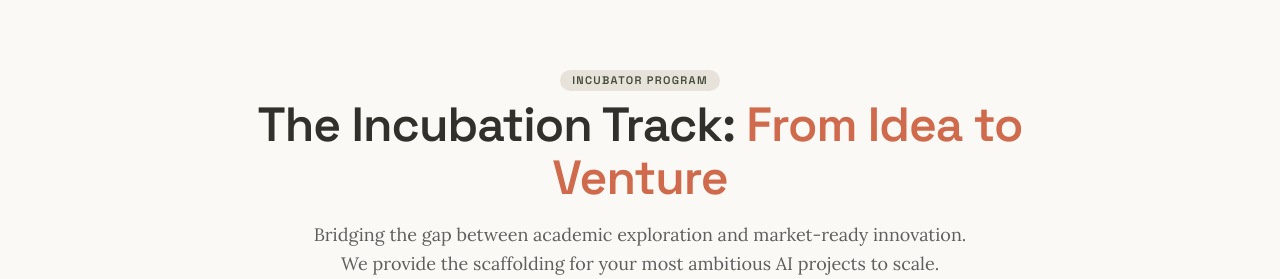
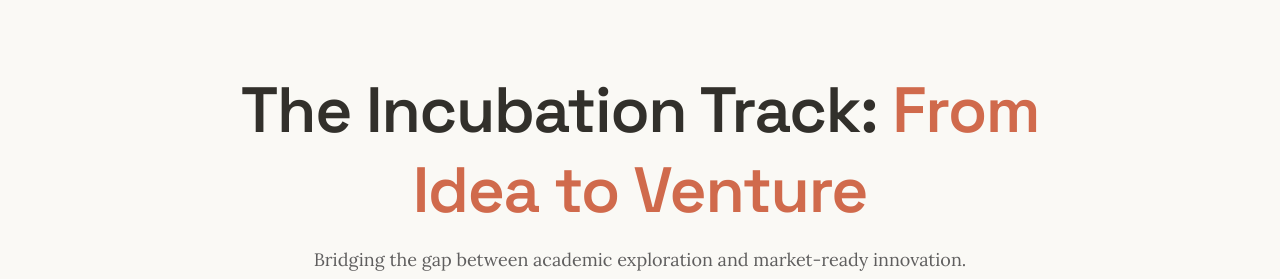
Before and after one commit to jguo108/bu_website, a Next.js app: page /programs/incubator in a window 1280 px wide. Shown: the part 199-478 px from the top of the page. Built offline with nearby package versions, Linux system fonts and the light colour scheme.

Commit message:
update incubator page

```diff
--- a/src/components/pages/IncubatorPage.tsx
+++ b/src/components/pages/IncubatorPage.tsx
@@ -23,10 +23,7 @@ export function IncubatorPage() {
       <Header variant="white" />
       <main className="mt-24">
         <section className="max-w-screen-xl mx-auto px-4 md:px-gutter py-xxl flex flex-col items-center text-center">
-          <span className="inline-block px-3 py-1 bg-surface-container-highest text-on-surface-variant text-label-md rounded-full mb-sm">
-            Incubator Program
-          </span>
-          <h1 className="text-display-lg text-inverse-surface max-w-4xl mb-md">
+          <h1 className="text-[40px] md:text-[64px] font-semibold leading-tight text-inverse-surface max-w-4xl mb-md">
             The Incubation Track:{" "}
             <span className="text-primary">From Idea to Venture</span>
           </h1>
```
